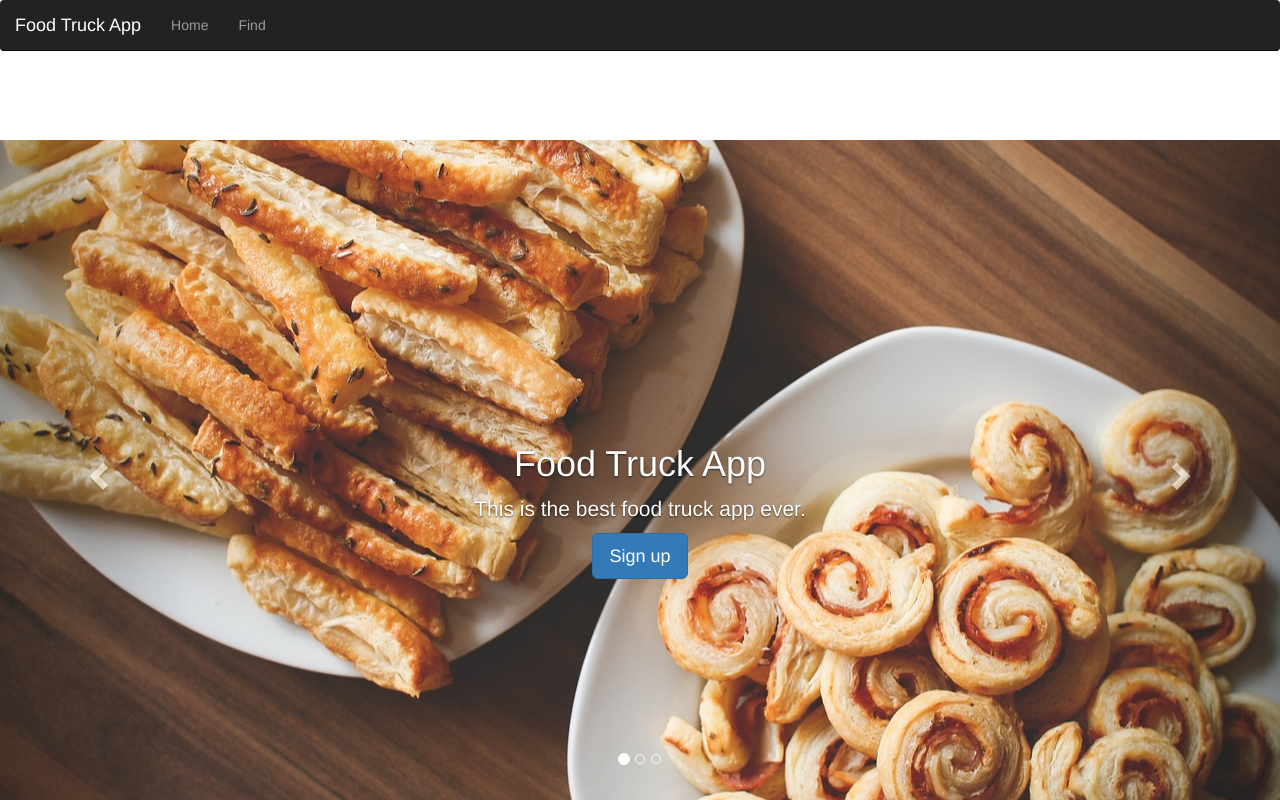
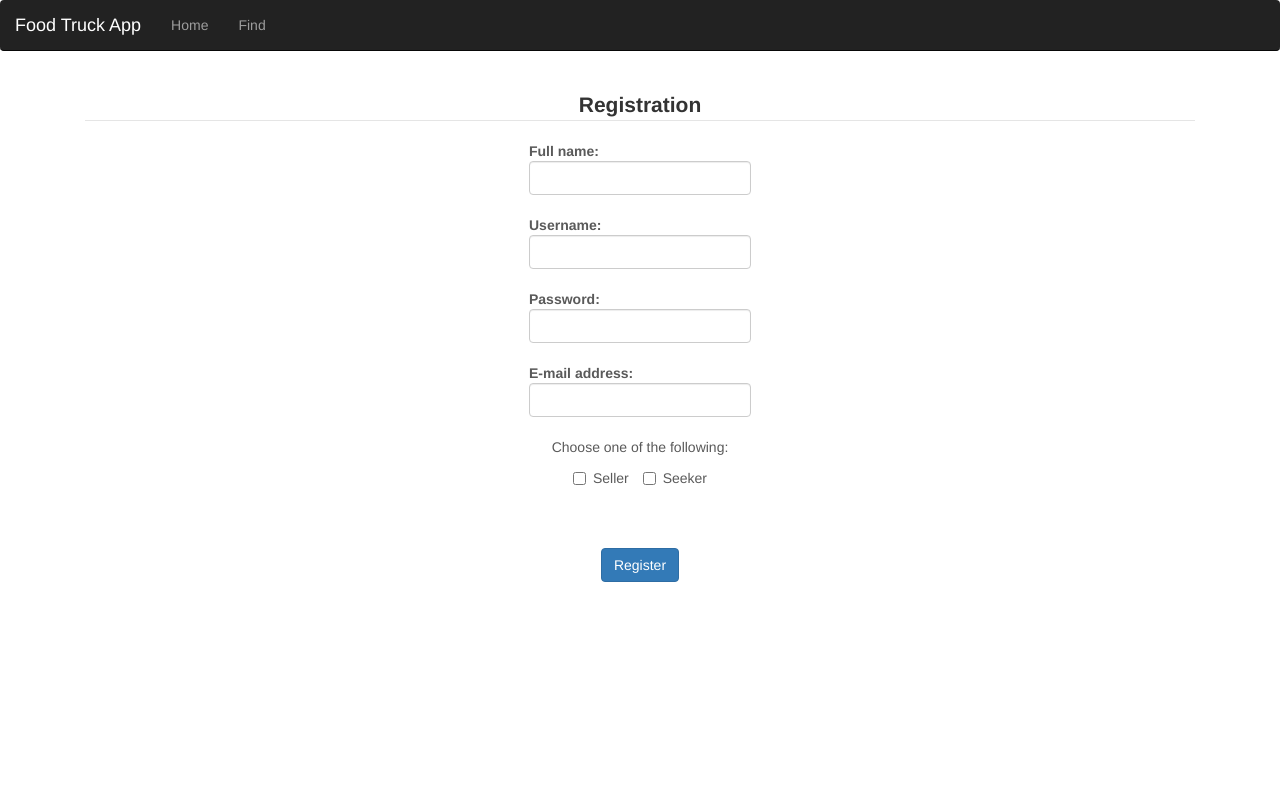
Before and after one commit to jasonganub/food_cart_app, a Django app: page /signup/ in a window 1280 px wide. Run offline with Django 3.2, Linux system fonts and the light colour scheme; some libraries are stand-ins or nearby versions.

Commit message:
Added signup page with base.html and urls with form padding

```diff
--- a/food_cart_app/urls.py
+++ b/food_cart_app/urls.py
@@ -15,6 +15,7 @@
 
     url(r'^admin/', include(admin.site.urls)),
     url(r'^login/', TemplateView.as_view(template_name='login_page.html')),
+    url(r'^signup/', TemplateView.as_view(template_name='signup_page.html')),
     url(r'^api-auth/', include('rest_framework.urls', namespace='rest_framework')),
     url(r'^', TemplateView.as_view(template_name='landing_page.html'))
 ]
--- a/static/css/custom.css
+++ b/static/css/custom.css
@@ -2,7 +2,10 @@
 html,
 body {
     height: 100%;
-    padding-top: 70px;
+}
+
+.form-padding {
+  padding-top: 90px;
 }
 
 ul
--- a/templates/base.html
+++ b/templates/base.html
@@ -48,11 +48,11 @@
 								<span class="icon-bar"></span>
 								<span class="icon-bar"></span>
 							</button>
-							<a class="navbar-brand" href="#">Food Truck App</a>
+							<a class="navbar-brand" href="/">Food Truck App</a>
 						</div>
 						<div id="navbar" class="navbar-collapse collapse">
 							<ul class="nav navbar-nav">
-								<li><a href="#">Home</a></li>
+								<li><a href="/">Home</a></li>
 								<li><a href="#">Find</a></li>
 							</ul>
 							<ul class="nav navbar-nav navbar-right">
--- a/templates/landing_page.html
+++ b/templates/landing_page.html
@@ -16,7 +16,7 @@
         <div class="carousel-caption">
           <h1>Food Truck App</h1>
           <p>This is the best food truck app ever.</p>
-          <p><a class="btn btn-lg btn-primary" href="#" role="button">Sign up</a></p>
+          <p><a class="btn btn-lg btn-primary" href="signup/" role="button">Sign up</a></p>
         </div>
       </div>
     </div>
--- a/templates/login_page.html
+++ b/templates/login_page.html
@@ -3,7 +3,7 @@
 {% block content %}
 <form name="myForm" action="" method="post">
   <fieldset>
-    <div class="container-fluid"--> <!--bootstrap container fixed width. If we don't have this fieldset the form will not have a margin-->
+    <div class="container-fluid form-padding"--> <!--bootstrap container fixed width. If we don't have this fieldset the form will not have a margin-->
       <!--section class="container"--> <!--bootstrap container full width. This code puts fieldset into another container, aesthetics purposes-->
       <div class="container-page">
         <div class="col-lg-12"> <!--grid columns size large 12 out of 12, div block element expands to 100% width. I wanted something to the   title div large and centered-->
@@ -34,9 +34,8 @@
               </div>
             </div>
           </div>
-
-          <!--/section-->
         </div>
+      </div>
       </fieldset>
     </form>
     {% endblock %}
--- a/templates/signup_page.html
+++ b/templates/signup_page.html
@@ -0,0 +1,69 @@
+{% extends 'base.html' %}
+
+{% block content %}
+<form name="myForm" action="" method="post">
+  <fieldset>
+    <div class="container-fluid form-padding"> <!--bootstrap container fixed width. If we don't have this fieldset the form will not have a margin-->
+      <section class="container"> <!--bootstrap container full width. This code puts fieldset into another container, aesthetics purposes-->
+        <div class="container-page">
+          <div class="col-lg-12"> <!--grid columns size large 12 out of 12, div block element expands to 100% width. I wanted something to the   title div large and centered-->
+            <legend align="center" class="dark-grey"> <b> Registration </b> </legend>
+            <!--class form-control" needs to be added to reference bootstrap css. It makes the squared fields rounded-->
+
+            <div align="center"  class="form-group col-lg-12"> <!--reference for form group http://www.w3schools.com/bootstrap/bootstrap_forms.asp-->
+              <label align="left"> Full name: <br>
+                <input type="text" name="fullname" class="form-control" /></label><br>
+              </div>
+
+              <div align="center" class="form-group col-lg-12">
+                <label align="left"> Username: <br>
+                  <input type="text" name="username" class="form-control" /></label><br>
+                </div>
+
+                <div align="center"  class="form-group col-lg-12">
+                  <label align="left"> Password: <br>
+                    <input type="text" name="password" class="form-control" /></label><br>
+                  </div>
+
+                  <div align="center" class="form-group col-lg-12">
+                    <label align="left"> E-mail address: <br>
+                      <input type="text" name="email" class="form-control" /></label><br>
+                    </div>
+                    <br>
+
+                    <div align="center">
+                      <p> Choose one of the following:</p>
+                      <label class="checkbox-inline">
+                        <input type="checkbox"  value""> Seller
+                      </label>
+                      <label class="checkbox-inline">
+                        <input type="checkbox"  value""> Seeker
+                      </label>
+                    </div>
+
+                    <!--Later on if we don't like checkbox in-line (above): Need to have special styling for the two divs below to make seller and seeker side by side nicely: http://stackoverflow.com/questions/5387392/how-to-get-these-two-divs-side-by-side-->
+                    <!--div align="center" style="width: 50%; height: 50%; float:left;">
+                    <label><input type="checkbox" class="input-checkbox" value=""> Seeker </label>
+                  </div>
+
+                  <div align="center" style="width: 50%; height: 50%; float:right;">
+                  <label><input type="checkbox" class="input-checkbox" value""> Seller </label>
+                </div-->
+
+                <br> <!--break is needed here to separate the divs (that has special styling) between register button and checkboxes. If not, checkboxes will not be clickable-->
+                <br>
+                <br>
+
+                <!-- class="btn btn-primary" needs to be added to reference css bootstrap-->
+                <div class="col-lg-12" align="center">
+                  <button type="submit" class="btn btn-primary">Register</button>
+                </div>
+
+              </div>
+            </div>
+
+          </section>
+        </div>
+      </fieldset>
+    </form>
+{% endblock %}
```
